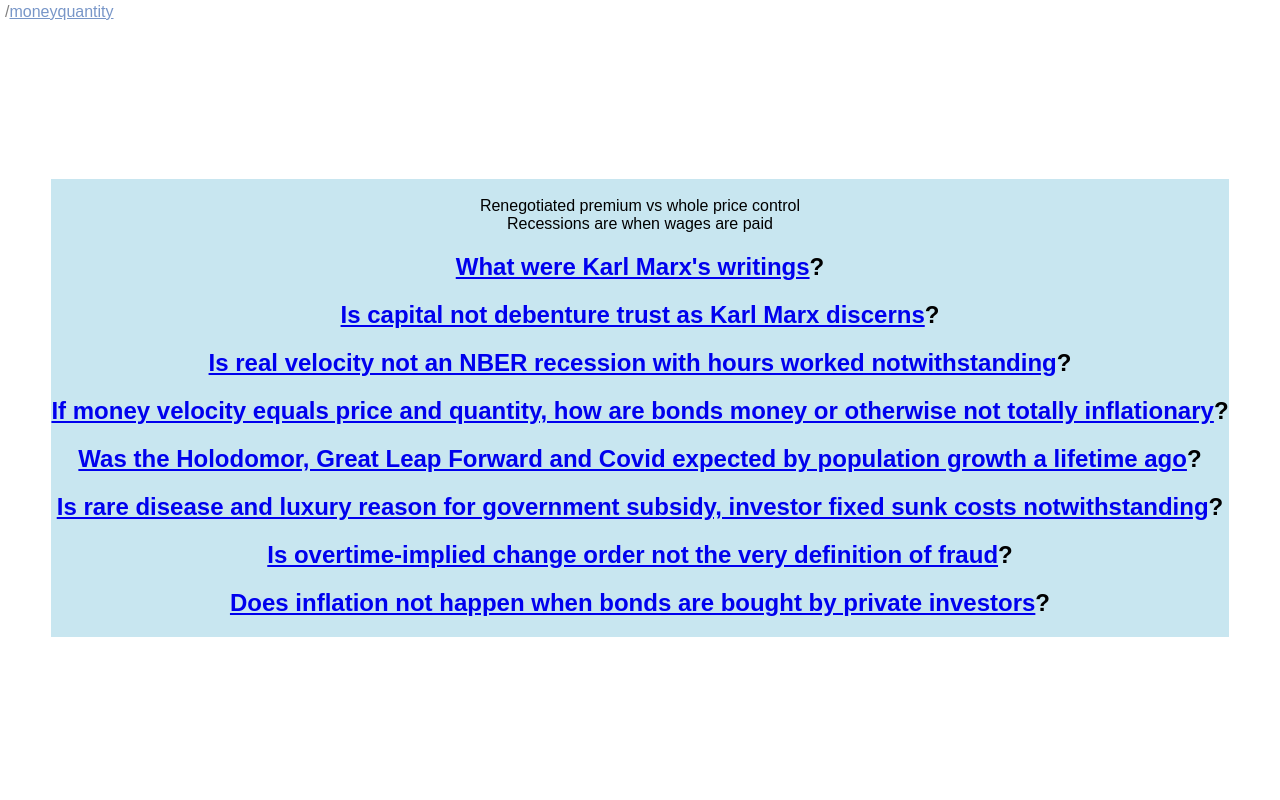
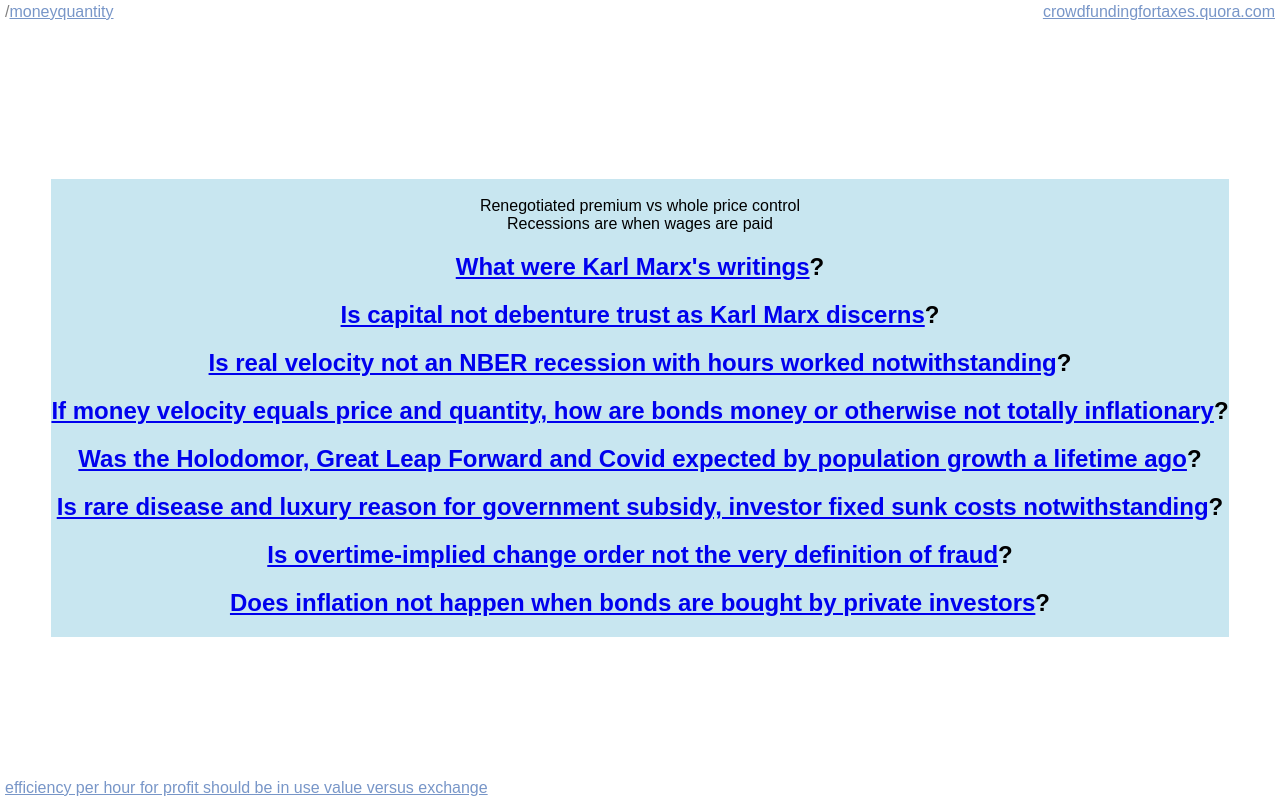
Before and after one commit to NickCarducci/real-velocity, a React (Create React App) app: page / in a window 1280 px wide. Built offline with nearby package versions, Linux system fonts and the light colour scheme.

Commit message:
Update App.js

```diff
--- a/src/App.js
+++ b/src/App.js
@@ -52,6 +52,32 @@ class SaltBank extends React.Component {
           style={{
             position: "fixed",
             //alignSelf: "start",
+            bottom: "3px",
+            left: "5px"
+          }}
+        >
+          <a style={{ color: "rgb(120,150,200)" }} href="https://commie.dev">
+            efficiency per hour for profit should be in use value versus
+            exchange
+          </a>
+        </div>
+        <div
+          style={{
+            position: "fixed",
+            //alignSelf: "start",
+            top: "3px",
+            right: "5px"
+          }}
+        >
+          <a style={{ color: "rgb(120,150,200)" }} href="https://thetax.party">
+            crowdfundingfortaxes.quora.com
+            {/**"imitation socialists, raise expectations without behavior, more [less trust withou]t" edwina currie */}
+          </a>
+        </div>
+        <div
+          style={{
+            position: "fixed",
+            //alignSelf: "start",
             top: "3px",
             left: "5px"
           }}
@@ -60,6 +86,7 @@ class SaltBank extends React.Component {
           <a style={{ color: "rgb(120,150,200)" }} href="https://saltbank.org">
             moneyquantity
           </a>
+          {/**velocity money without inflation shut uo tiik uf you wanna ay me @nickcarducci */}
         </div>
         <div
           style={{
```
